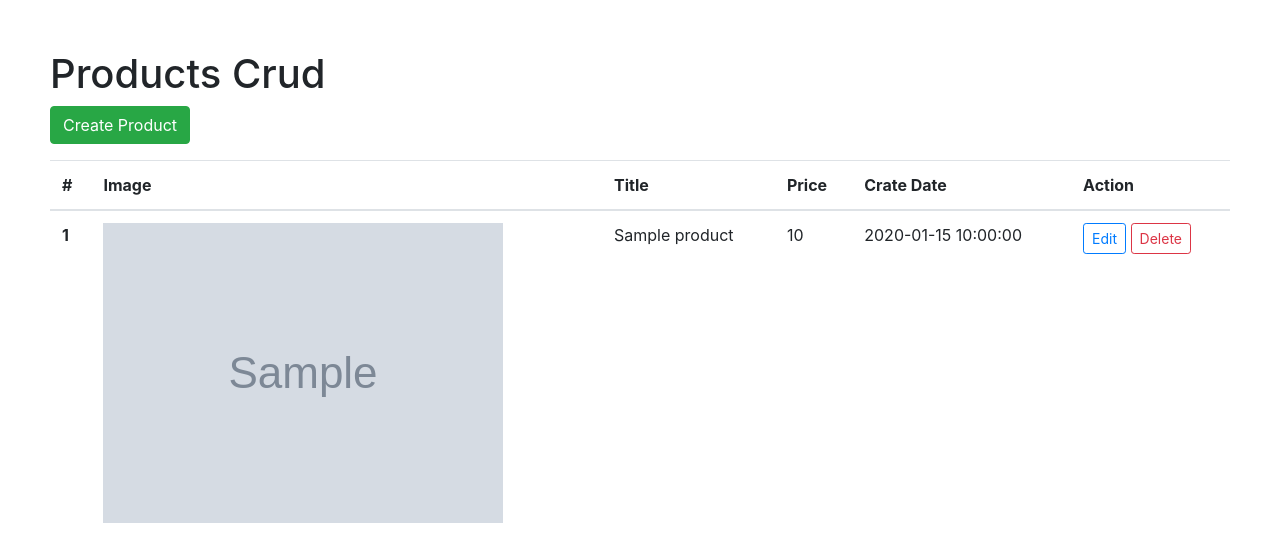
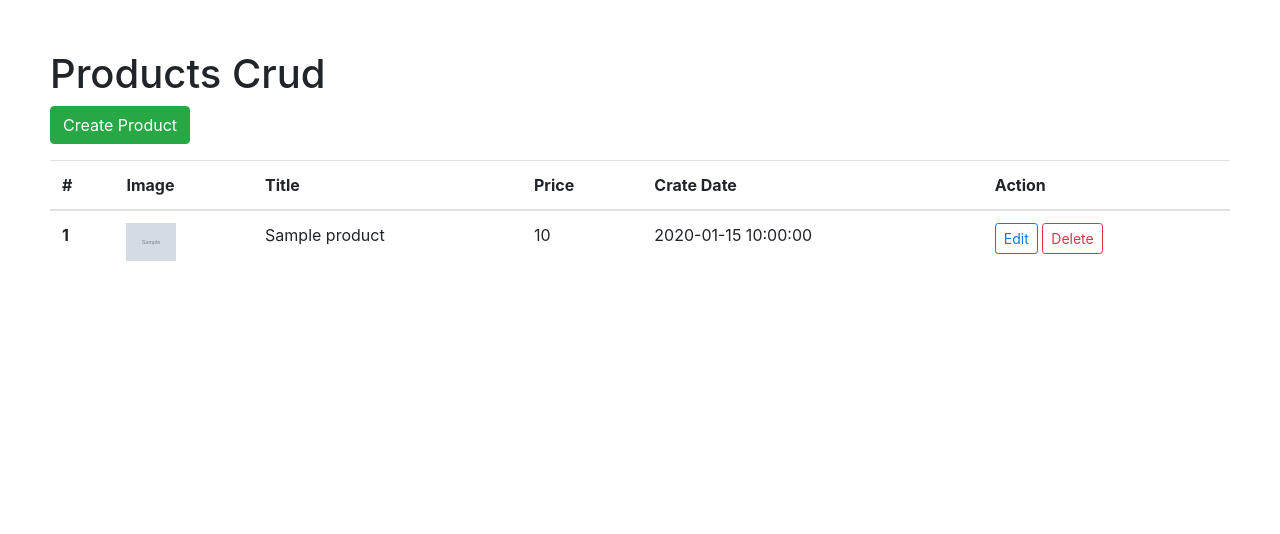
Before and after one commit to moekak/product-crud, a PHP site: page / in a window 1280 px wide. Shown: the top 534 px of the page. Run offline with PHP 8.4, Linux system fonts and the light colour scheme; tables that the repository leaves empty or names only in its code hold one stand-in row (values such as "Sample post"); grey boxes marked "Sample" are stand-in pictures.

```diff
--- a/index.php
+++ b/index.php
@@ -48,7 +48,7 @@ $products = $statement->fetchAll(PDO::FETCH_ASSOC);
             <?php foreach ($products as $i => $product) {?>
             <tr>
                 <th scope="row"><?php echo $i + 1 ?></th>
-                <td><img src="<?php echo $product["image"] ?>" alt=""></td>
+                <td><img src="<?php echo $product["image"] ?>" alt="" class="thumb-image"></td>
                 <td><?php echo $product["title"] ?></td>
                 <td><?php echo $product["price"] ?></td>
                 <td><?php echo $product["create_date"] ?></td>
--- a/style.css
+++ b/style.css
@@ -1,3 +1,6 @@
 body{
     padding: 50px;
 }
+.thumb-image{
+    width: 50px;
+}
```
Also changed, not shown: create.php (+10 -3 lines), iPhone2.jpg (deleted), images/ci1zO220/fCrVSHeF7eQSTIS1672116824_1672116882.png (added), test.jpg (deleted), 1 other file.
